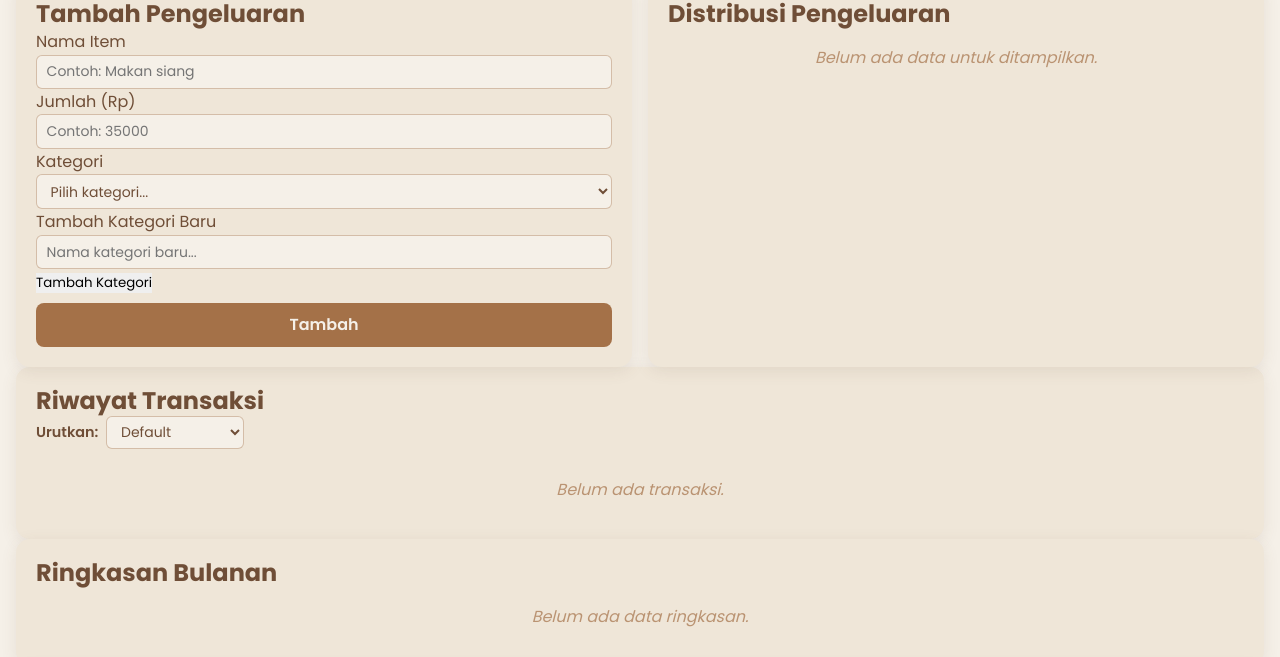
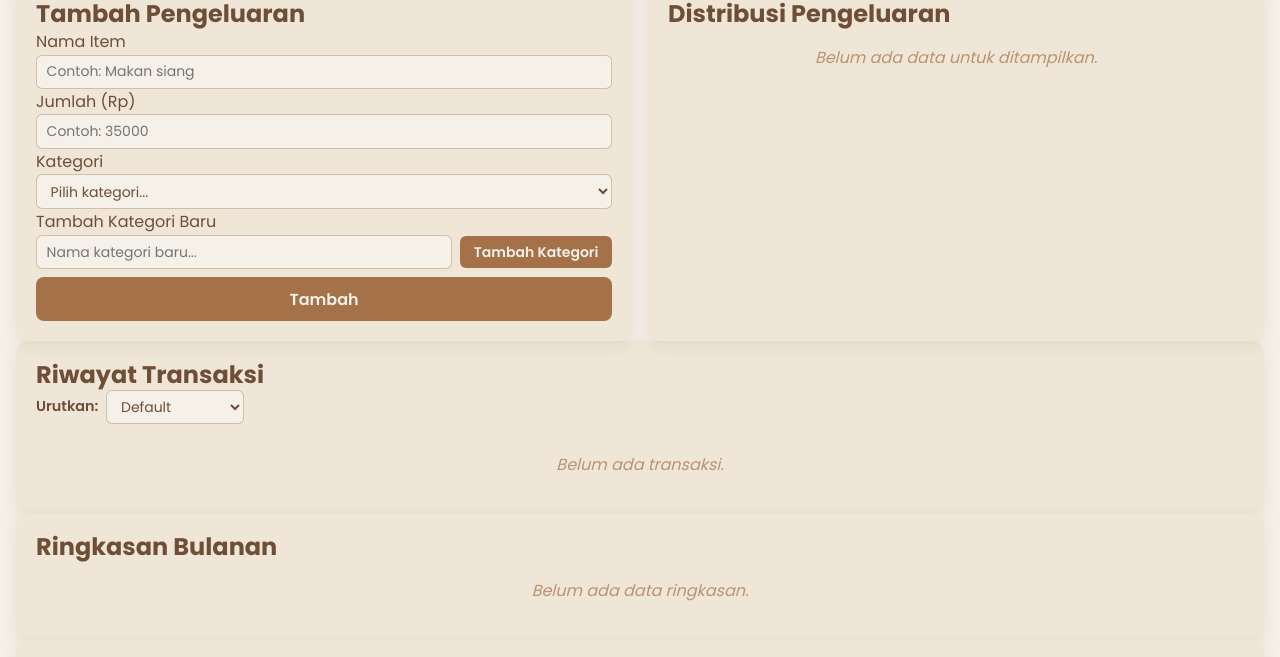
Before and after one commit to wowzoski/CodingCamp-6July26-Milani, a website: page index.html in a window 1280 px wide. Shown: the part 127-784 px from the top of the page. Drawn offline with nearby package versions, Linux system fonts and the light colour scheme.

Commit message:
update 3

```diff
--- a/css/style.css
+++ b/css/style.css
@@ -311,6 +311,39 @@ textarea:focus {
   white-space: nowrap;
 }
 
+/* --------------------------------------------------------------------------
+   Custom Category Row — input + "Tambah Kategori" button
+   -------------------------------------------------------------------------- */
+.custom-category-row {
+  display: flex;
+  gap: 0.5rem;
+  align-items: center;
+}
+
+.custom-category-row input[type="text"] {
+  flex: 1;
+}
+
+#btn-add-category {
+  background-color: var(--color-brown-primary);
+  color: #F5F0E8;
+  padding: 0.35rem 0.85rem;
+  border-radius: 6px;
+  font-weight: 600;
+  font-size: 0.875rem;
+  white-space: nowrap;
+  flex-shrink: 0;
+  transition: background-color 0.2s ease, transform 0.1s ease;
+}
+
+#btn-add-category:hover {
+  background-color: var(--color-brown-dark);
+}
+
+#btn-add-category:active {
+  transform: scale(0.97);
+}
+
 /* ==========================================================================
    Task 14.1 — Monthly Summary styles
    Requirements: 10.3
@@ -608,6 +641,11 @@ body.dark-mode #btn-theme-toggle {
   color: #F5F0E8;
 }
 
+body.dark-mode #btn-add-category {
+  background-color: var(--color-brown-primary);
+  color: #F5F0E8;
+}
+
 /* ==========================================================================
    Over-limit alert banner
    ========================================================================== */
```
Also changed, not shown: .kiro/specs/expense-budget-visualizer/tasks.md, .kiro/specs/expense-budget-visualizer/tasks.meta.json.
